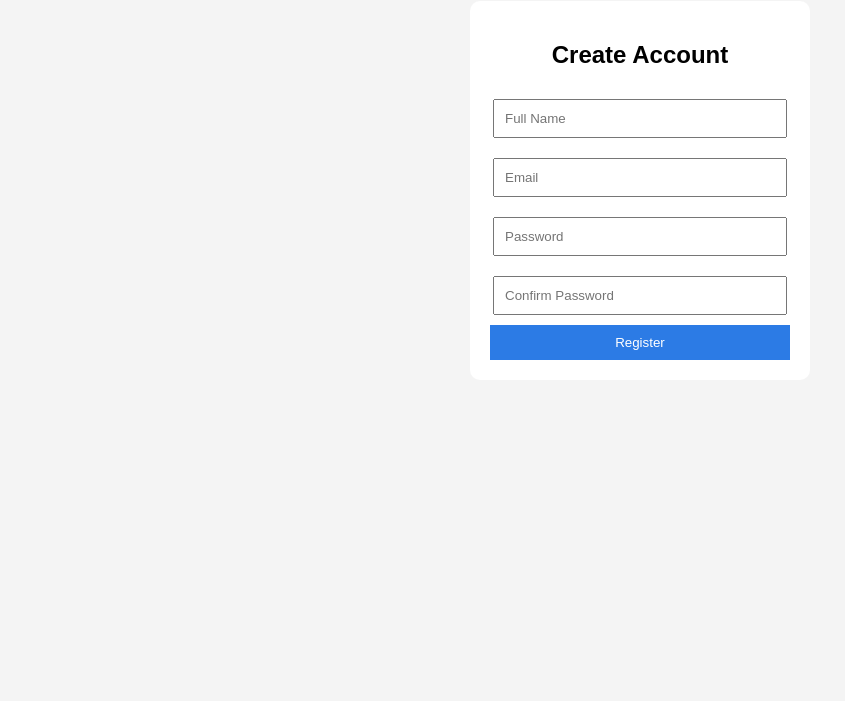
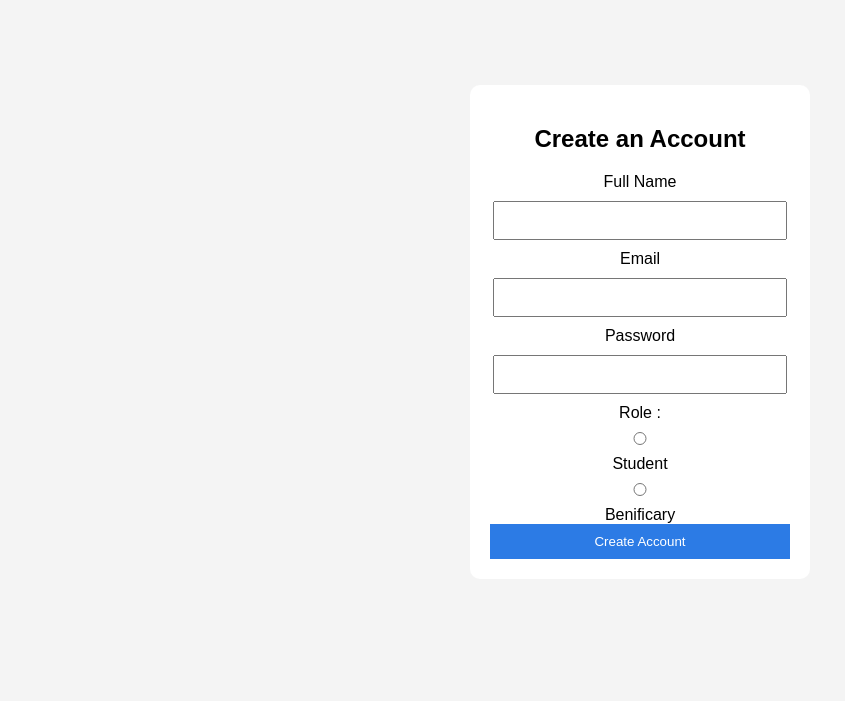
Before and after one commit to Happier011/BankOfClothes, a plain HTML site: page Code/index.html in a window 1280 px wide. Shown: the part 99-800 px from the top of the page, without its empty margins (0-845 px from the left). Drawn offline with Linux system fonts and the light colour scheme.

Commit message:
Update index.html

```diff
--- a/Code/index.html
+++ b/Code/index.html
@@ -2,39 +2,49 @@
 <html lang="en">
 <head>
     <meta charset="UTF-8">
-    <title>Register - Bank of Clothes</title>
+    <meta name="viewport" content="width=device-width, initial-scale=1.0">
+    <title>PMU Bank of Clothes</title>
     <link rel="stylesheet" href="style.css">
 </head>
 <body>
 
-<div class="container">
-    <h2>Create Account</h2>
+    <header>
+        <img src="Images/pmu-logo.png" alt="PMU Logo">
+        <h1>PMU Bank of Clothes</h1>
+    </header>
 
-    <form id="registerForm">
-        <input type="text" placeholder="Full Name" required>
-        <input type="email" placeholder="Email" required>
-        <input type="password" placeholder="Password" required>
-        <input type="password" placeholder="Confirm Password" required>
+    <div class="container">
+        <h2>Create an Account</h2>
 
-        <button type="submit">Register</button>
-    </form>
-</div>
+        <form>
 
-<script>
-document.getElementById("registerForm").addEventListener("submit", function(e) {
-    e.preventDefault();
+            <label>Full Name</label>
+            <input type="text">
 
-    let inputs = document.querySelectorAll("input");
-    let password = inputs[2].value;
-    let confirmPassword = inputs[3].value;
+            <label>Email</label>
+            <input type="email">
 
-    if(password !== confirmPassword){
-        alert("Passwords do not match!");
-    } else {
-        alert("Account created successfully!");
-    }
-});
-</script>
+            <label>Password</label>
+            <input type="password">
+
+            <div class="role-section">
+                <span>Role :</span>
+
+                <label class="radio">
+                    <input type="radio" name="role">
+                    Student
+                </label>
+
+                <label class="radio">
+                    <input type="radio" name="role">
+                    Benificary
+                </label>
+            </div>
+
+            <button type="submit">Create Account</button>
+
+        </form>
+    </div>
 
 </body>
 </html>
```
